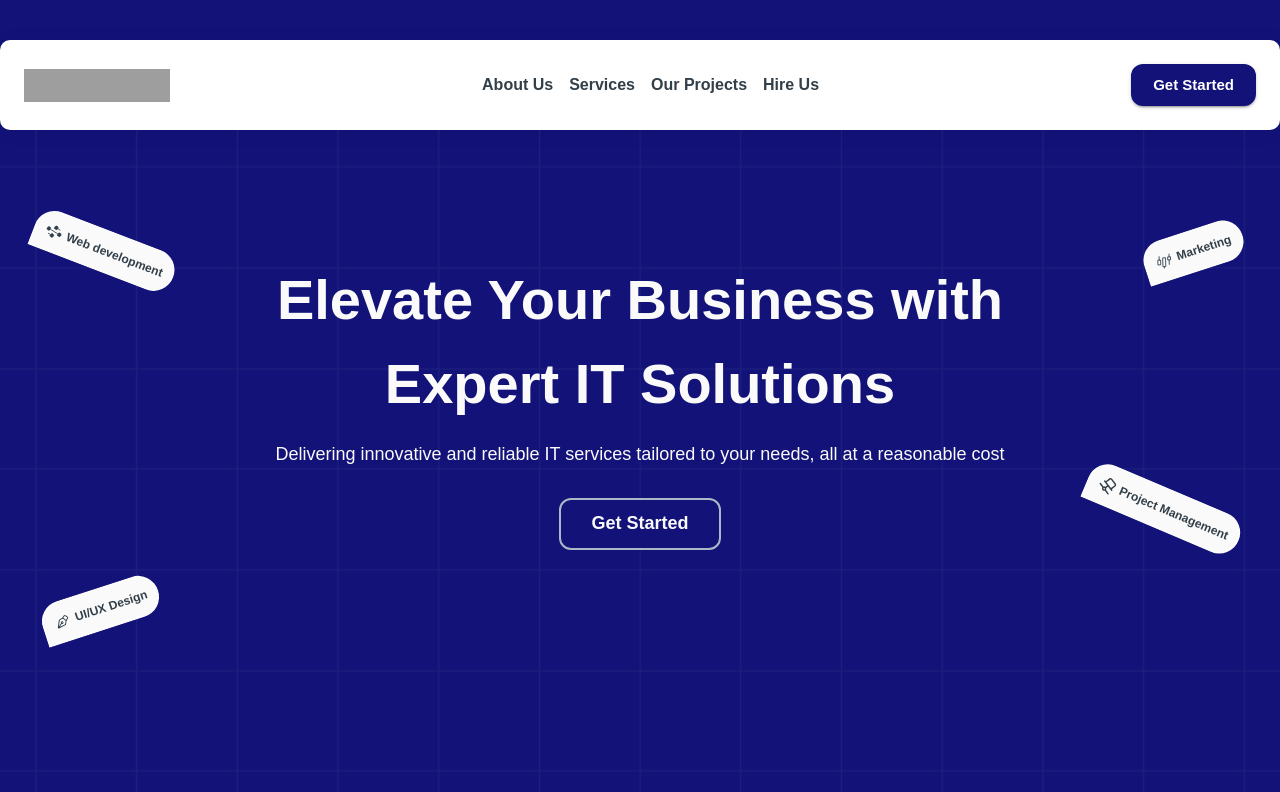
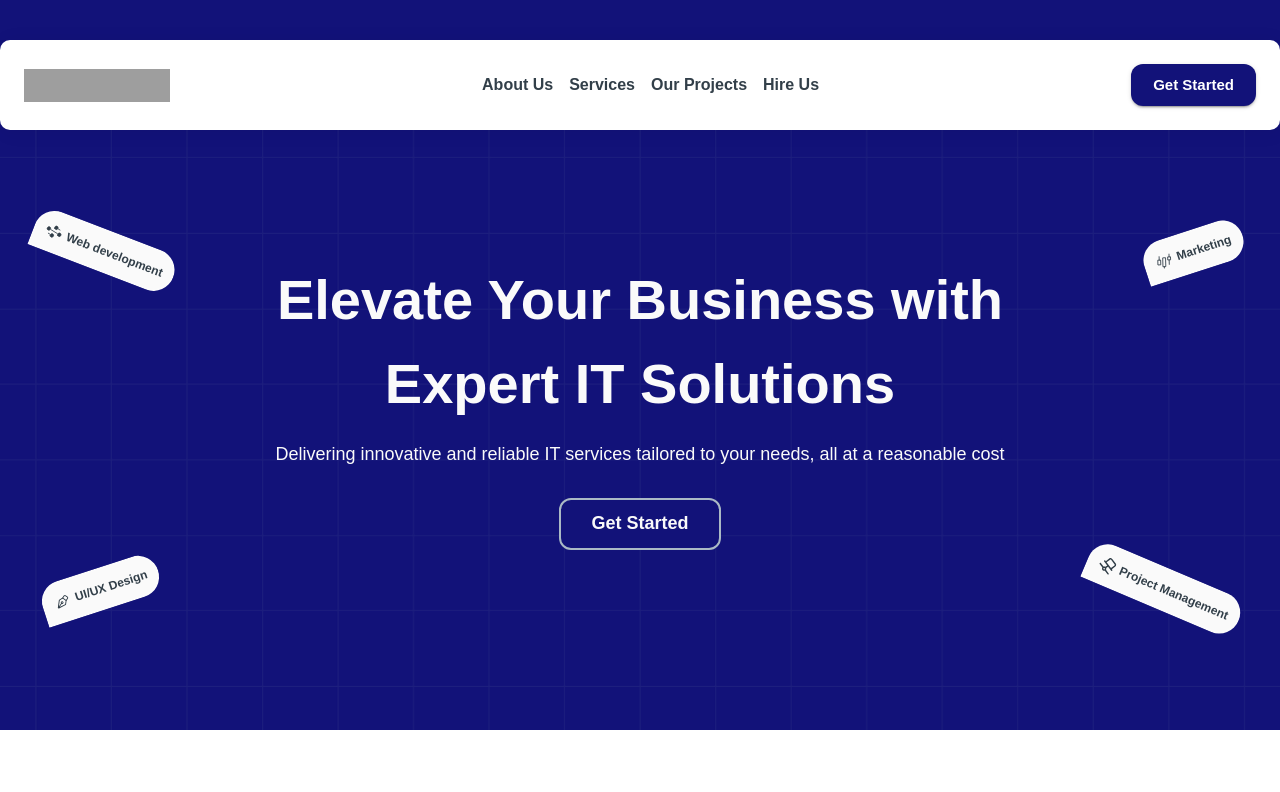
Before and after one commit to Codmify/codmify-main-website, a Next.js app: page / in a window 1280 px wide. Shown: the top 792 px of the page. Built offline with nearby package versions, Linux system fonts and the light colour scheme; grey boxes are pictures that could not be loaded; a web font is replaced by a local one.

Commit message:
adjust ui

```diff
--- a/src/app/our-projects/page.tsx
+++ b/src/app/our-projects/page.tsx
@@ -1,7 +1,7 @@
 import LandingSpecial from "@/components/LandingSpecial";
 import ProjectCard from "@/components/ProjectCard";
 import { ourProjects } from "@/constants/data";
-import { Stack } from "@mui/material";
+import { Divider, Stack } from "@mui/material";
 import { Metadata } from "next";
 import React from "react";
 
@@ -15,7 +15,7 @@ export default function OurProjects() {
       title="Our Projects"
       subtitle="Explore our portfolio of innovative projects that showcase our expertise and creativity across various industries."
     >
-      <Stack gap={"60px"}>
+      <Stack gap={"60px"} rowGap={2} divider={<Divider />} overflow={"hidden"}>
         {ourProjects.map((item) => (
           <ProjectCard
             key={item.title}
--- a/src/components/ContactUs.tsx
+++ b/src/components/ContactUs.tsx
@@ -49,13 +49,13 @@ const ContactUs = () => {
                 <Box sx={styles.inlineFlex}>
                   <BiSolidPhoneCall style={styles.inlineIcon} />
                   <Typography style={styles.inlineText}>
-                    +234 909 944 6126
+                    +234 903 187 4139
                   </Typography>
                 </Box>
                 <Box sx={styles.inlineFlex}>
                   <IoMailSharp style={styles.inlineIcon} />
                   <Typography style={styles.inlineText}>
-                    decentjobtechskills@gmail.com
+                    codmify@gmail.com
                   </Typography>
                 </Box>
               </Stack>
--- a/src/components/Footer.tsx
+++ b/src/components/Footer.tsx
@@ -98,9 +98,9 @@ export default function Footer() {
               <Typography
                 variant="body2"
                 component={"a"}
-                href={"tel:+2349099446126"}
+                href={"tel:+2349031874139"}
               >
-                +234 909 944 6126
+                +234 903 187 4139
               </Typography>
               <Typography
                 variant="body2"
--- a/src/components/Hero.tsx
+++ b/src/components/Hero.tsx
@@ -1,10 +1,4 @@
-import {
-  Box,
-  Button,
-  Container,
-  Stack,
-  Typography,
-} from "@mui/material";
+import { Box, Button, Container, Stack, Typography } from "@mui/material";
 import Image from "next/image";
 import React from "react";
 
@@ -71,16 +65,20 @@ export default Hero;
 
 const styles = {
   wrapper: {
-    minHeight: "100vh",
     backgroundColor: "#121279",
-    paddingTop: {lg: "130px", md: '120px', sm: '80px'},
+    paddingTop: { lg: "130px", md: "120px", sm: "80px" },
   },
   container: {
+    minHeight: 600,
     display: "flex",
     justifyContent: "center",
-    alignItems: {lg: "flex-start", md: "flex-start", sm: "flex-start", xs: 'center'},
+    alignItems: {
+      lg: "flex-start",
+      md: "flex-start",
+      sm: "flex-start",
+      xs: "center",
+    },
     position: "relative",
-    minHeight: "100vh",
     paddingTop: "8em",
     backgroundImage: "url('/grid.png')",
     backgroundPosition: "center",
@@ -88,7 +86,7 @@ const styles = {
   },
   title: {
     textAlign: "center",
-    fontSize: {lg: "56px", md: "56px", sm: '45px', xs: '32px'},
+    fontSize: { lg: "56px", md: "56px", sm: "45px", xs: "32px" },
     fontWeight: 700,
     color: "#FAFAFA",
   },
@@ -119,7 +117,7 @@ const styles = {
   },
   tagWrap: {
     border: "2px solid #FFFFFF36",
-    display: { lg: "flex", md: "flex", sm: "flex", xs: "none" },
+    display: { lg: "flex", md: "flex", xs: "none" },
     justifyContent: "flex-start",
     alignItems: "center",
     width: "auto",
@@ -135,12 +133,12 @@ const styles = {
     transform: "rotate(21deg)",
     "&:nth-child(2)": {
       top: "auto",
-      bottom: {lg: "300px", md: "210px", sm: '200px', xs: '200px'},
+      bottom: { lg: "20%", md: "210px", sm: "200px", xs: "200px" },
       transform: "rotate(342deg)",
       left: "40px",
     },
-      "&:nth-child(4)": {
-      top: {lg: "100px", md: '45px', sm: '40px', xs: '40px'},
+    "&:nth-child(4)": {
+      top: { lg: "100px", md: "45px", sm: "40px", xs: "40px" },
       transform: "rotate(342deg)",
       right: "35px",
       left: "auto",
@@ -150,9 +148,8 @@ const styles = {
       transform: "rotate(23deg)",
       right: "35px",
       left: "auto",
-      bottom: {lg: "400px", md: '200px', sm: '200px', xs: '200px'},
+      bottom: { lg: "20%", md: "200px", sm: "200px", xs: "200px" },
     },
-
   },
   iconWrap: {
     width: "17px",
--- a/src/components/Projects.tsx
+++ b/src/components/Projects.tsx
@@ -58,7 +58,7 @@ export default Projects;
 
 const styles = {
   wrapper: {
-    minHeight: "100vh",
+    minHeight: 600,
     backgroundColor: "#121279",
     py: "4em",
   },
```
Also changed, not shown: src/app/page.tsx (+5 -6 lines), 1 other file (tests, documents, lock files or other folders).
